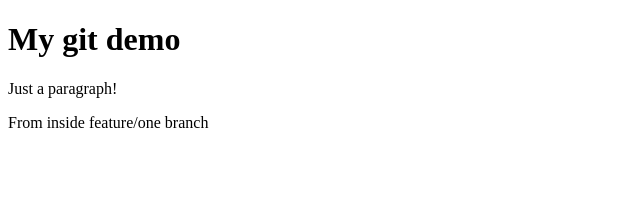
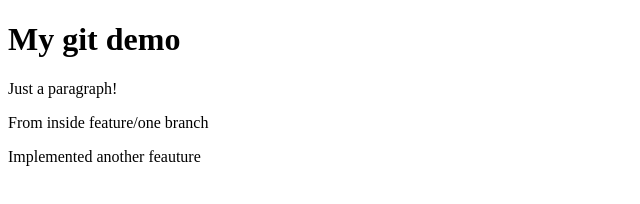
Before and after one commit to costakukurinkov/my-git, a plain HTML site: page index.html in a window 1280 px wide. Shown: the whole page, without its empty margins (0-640 px from the left). Drawn offline with Linux system fonts and the light colour scheme.

Commit message:
added new feature

```diff
--- a/index.html
+++ b/index.html
@@ -10,5 +10,6 @@
     <h1>My git demo</h1>
     <p>Just a paragraph!</p>
     <p>From inside feature/one branch</p>
+    <p>Implemented another feauture</p>
 </body>
 </html>
```
